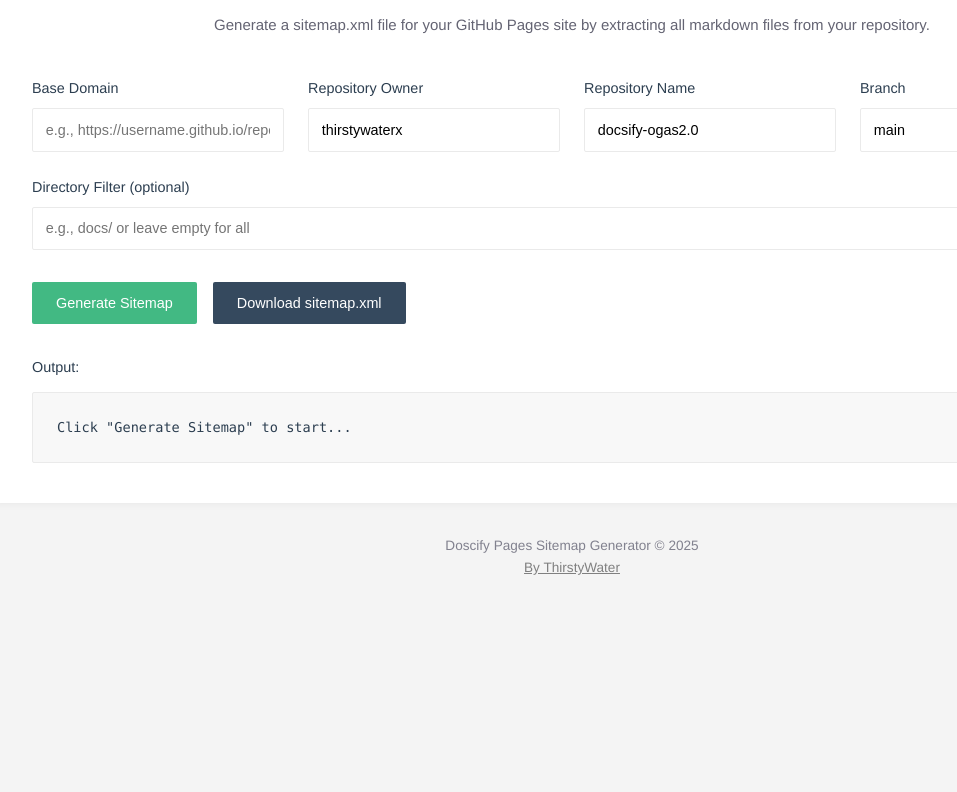
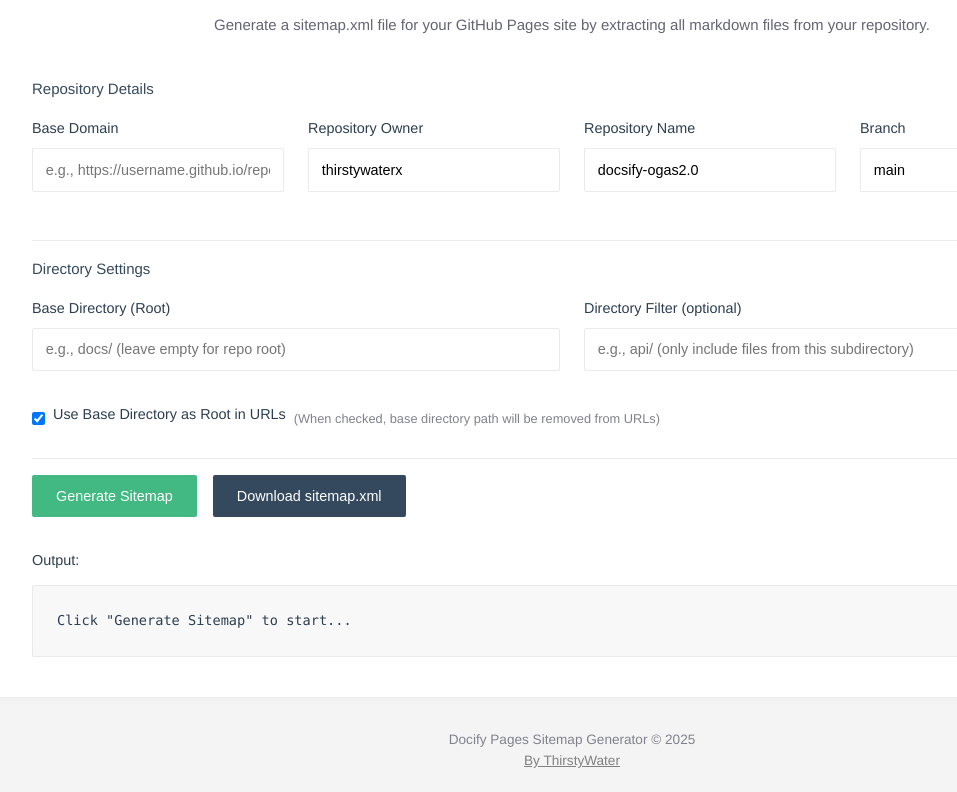
Before and after one commit to thirstywaterx/docsify-sitemap, a plain HTML site: page index.html in a window 1280 px wide. Shown: the part 111-903 px from the top of the page, without its empty margins (68-1025 px from the left). Before the commit the page ends 800 px from the top, so only its background shows below. Drawn offline with Linux system fonts and the light colour scheme.

Commit message:
更新 index.html

```diff
--- a/index.html
+++ b/index.html
@@ -195,6 +195,35 @@
             font-size: 0.85rem;
         }
 
+        .settings-section {
+            border-bottom: 1px solid var(--border-color);
+            padding-bottom: 1rem;
+            margin-bottom: 1rem;
+        }
+
+        .settings-title {
+            font-weight: 500;
+            margin-bottom: 1rem;
+            color: var(--theme-color-dark);
+        }
+
+        .checkbox-container {
+            display: flex;
+            align-items: center;
+            margin-bottom: 0.5rem;
+        }
+
+        .checkbox-container input[type="checkbox"] {
+            width: auto;
+            margin-right: 0.5rem;
+        }
+
+        .toggle-info {
+            font-size: 0.8rem;
+            color: var(--text-color-tertiary);
+            margin-left: 0.5rem;
+        }
+
         @media (max-width: 768px) {
             .container {
                 padding: 1.5rem;
@@ -215,6 +244,8 @@
             <p class="description">Generate a sitemap.xml file for your GitHub Pages site by extracting all markdown files from your repository.</p>
         </header>
 
+        <div class="settings-section">
+            <div class="settings-title">Repository Details</div>
             <div class="repo-settings">
                 <div class="input-group">
                     <label for="domain">Base Domain</label>
@@ -235,10 +266,27 @@
                     <label for="branch">Branch</label>
                     <input type="text" id="branch" value="main" placeholder="Enter branch name">
                 </div>
+            </div>
+        </div>
+
+        <div class="settings-section">
+            <div class="settings-title">Directory Settings</div>
+            <div class="repo-settings">
+                <div class="input-group">
+                    <label for="baseDirectory">Base Directory (Root)</label>
+                    <input type="text" id="baseDirectory" placeholder="e.g., docs/ (leave empty for repo root)">
+                </div>
 
                 <div class="input-group">
                     <label for="directory">Directory Filter (optional)</label>
-                <input type="text" id="directory" placeholder="e.g., docs/ or leave empty for all">
+                    <input type="text" id="directory" placeholder="e.g., api/ (only include files from this subdirectory)">
+                </div>
+            </div>
+
+            <div class="checkbox-container">
+                <input type="checkbox" id="useBaseAsRoot" checked>
+                <label for="useBaseAsRoot">Use Base Directory as Root in URLs</label>
+                <span class="toggle-info">(When checked, base directory path will be removed from URLs)</span>
             </div>
         </div>
 
@@ -260,7 +308,7 @@
     </div>
 
     <footer>
-        Doscify Pages Sitemap Generator © 2025
+        Docify Pages Sitemap Generator © 2025
         <br>
         <a href="https://github.com/thirstywaterx/docsify-sitemap" style="color: grey;">By ThirstyWater</a>
     </footer>
@@ -272,7 +320,9 @@
         const ownerInput = document.getElementById('owner');
         const repoInput = document.getElementById('repo');
         const branchInput = document.getElementById('branch');
+        const baseDirectoryInput = document.getElementById('baseDirectory');
         const directoryInput = document.getElementById('directory');
+        const useBaseAsRootCheckbox = document.getElementById('useBaseAsRoot');
         const generateBtn = document.getElementById('generateBtn');
         const downloadBtn = document.getElementById('downloadBtn');
         const output = document.getElementById('output');
@@ -285,6 +335,7 @@
             const owner = ownerInput.value.trim();
             const repo = repoInput.value.trim();
             const branch = branchInput.value.trim();
+            const baseDirectory = baseDirectoryInput.value.trim();
             const directory = directoryInput.value.trim();
 
             if (!owner || !repo || !branch) {
@@ -313,13 +364,33 @@
 
                 let mdFiles = data.tree.filter(item => item.path.endsWith('.md'));
 
-                // Apply directory filter if specified
+                // Apply base directory filter if specified
+                if (baseDirectory) {
+                    const normalizedBaseDir = baseDirectory.replace(/^\/+|\/+$/g, ''); // Remove leading/trailing slashes
+                    mdFiles = mdFiles.filter(item =>
+                        item.path.startsWith(normalizedBaseDir + '/') ||
+                        item.path === normalizedBaseDir + '.md'
+                    );
+                }
+
+                // Apply additional directory filter if specified
                 if (directory) {
                     const normalizedDir = directory.replace(/^\/+|\/+$/g, ''); // Remove leading/trailing slashes
+
+                    // If base directory is specified, we need to consider the full path
+                    if (baseDirectory) {
+                        const normalizedBaseDir = baseDirectory.replace(/^\/+|\/+$/g, '');
+                        const fullPath = normalizedBaseDir + '/' + normalizedDir;
+                        mdFiles = mdFiles.filter(item =>
+                            item.path.startsWith(fullPath + '/') ||
+                            item.path === fullPath + '.md'
+                        );
+                    } else {
                         mdFiles = mdFiles.filter(item =>
                             item.path.startsWith(normalizedDir + '/') ||
                             item.path === normalizedDir + '.md'
                         );
+                    }
                 }
 
                 return mdFiles;
@@ -333,6 +404,8 @@
             const domain = domainInput.value.trim().replace(/\/+$/, ''); // Remove trailing slashes
             const owner = ownerInput.value.trim();
             const repo = repoInput.value.trim();
+            const baseDirectory = baseDirectoryInput.value.trim().replace(/^\/+|\/+$/g, '');
+            const useBaseAsRoot = useBaseAsRootCheckbox.checked;
 
             // Use provided domain or construct default GitHub Pages URL
             const baseUrl = domain || `https://${owner}.github.io/${repo}`;
@@ -345,8 +418,17 @@
 
             // Add each markdown file
             mdFiles.forEach(file => {
-                // Convert file path to URL (remove .md extension for pretty URLs)
-                const urlPath = file.path.replace(/\.md$/, '');
+                let urlPath = file.path.replace(/\.md$/, '');
+
+                // If using baseDirectory as root, remove it from the URL path
+                if (useBaseAsRoot && baseDirectory && urlPath.startsWith(baseDirectory)) {
+                    urlPath = urlPath.substring(baseDirectory.length);
+                    // Remove leading slash if present
+                    if (urlPath.startsWith('/')) {
+                        urlPath = urlPath.substring(1);
+                    }
+                }
+
                 const fileUrl = `${baseUrl}/${urlPath}`;
 
                 sitemapXml += `  <url>\n    <loc>${fileUrl}</loc>\n  </url>\n`;
```
Lines whose indentation alone changed are shown as unchanged.
